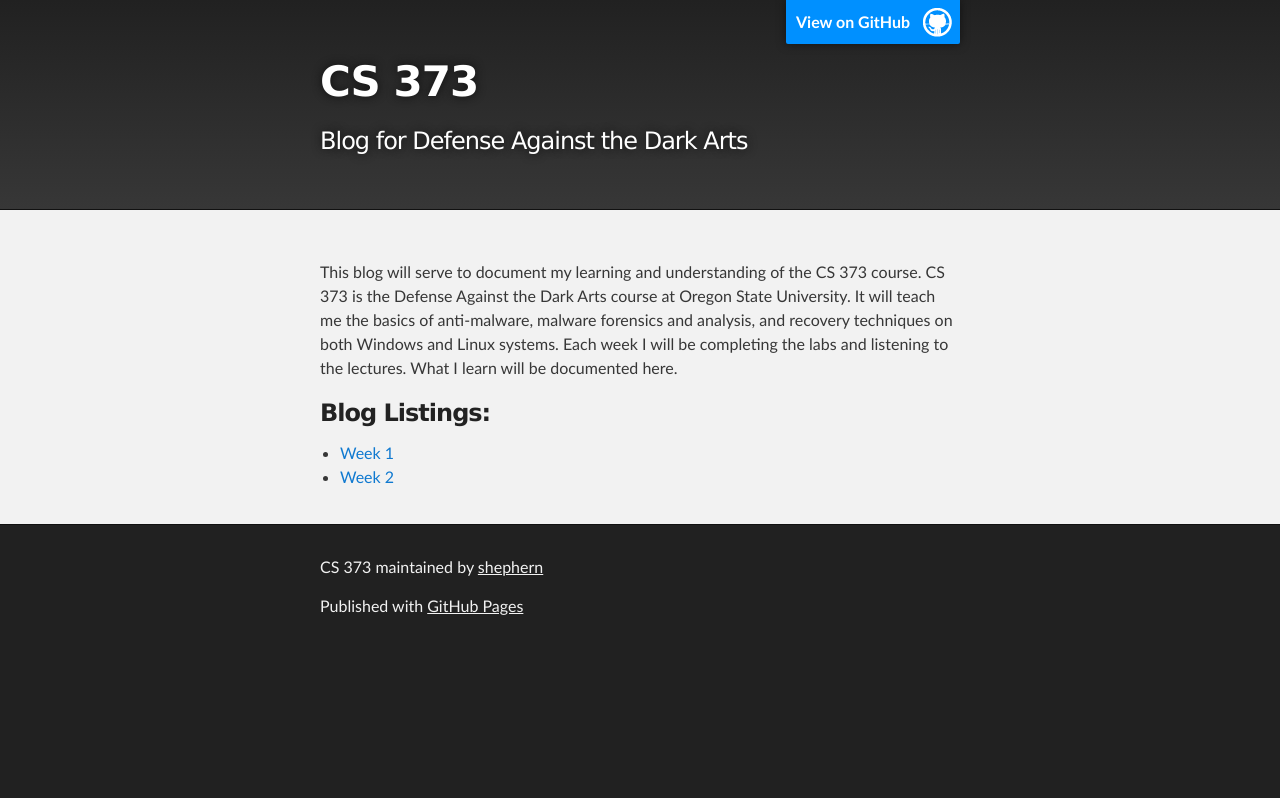
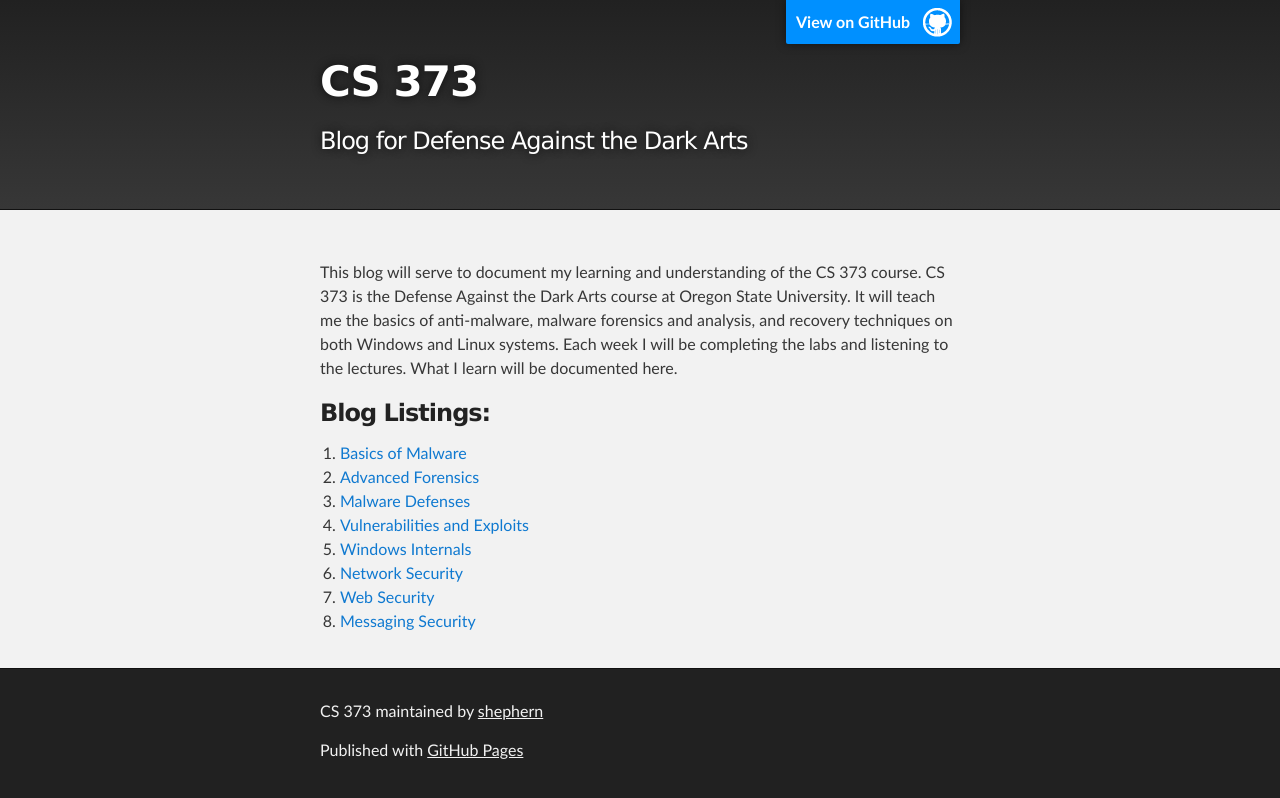
Before and after one commit to shephern/CS373, a Jekyll site: the page built from docs/index.md, in a window 1280 px wide. Shown: the top 798 px of the page. Built offline with Jekyll 4.4.1, drawn with Linux system fonts in a browser that asks for light colours.

Commit message:
Starting week2

```diff
--- a/docs/index.md
+++ b/docs/index.md
@@ -10,5 +10,11 @@ What I learn will be documented here.
 
 ### Blog Listings:
 
- - [Week 1](./blog/basics-of-malware.html)
- - [Week 2](./blog/somehting.html)
+ 1. [Basics of Malware](./blog/basics-of-malware.html)
+ 2. [Advanced Forensics](./blog/advanced-forensics.html)
+ 3. [Malware Defenses](./blog/malware-defenses.html)
+ 4. [Vulnerabilities and Exploits](./blog/software-vulnerabilities.html)
+ 5. [Windows Internals](./blog/window-internals.html)
+ 6. [Network Security](./blog/network-security.html)
+ 7. [Web Security](./blog/web-security.html)
+ 8. [Messaging Security](./blog/messaging-security.html)
```
Also changed, not shown: docs/advanced-forensics.md (added, +48 -0 lines).
